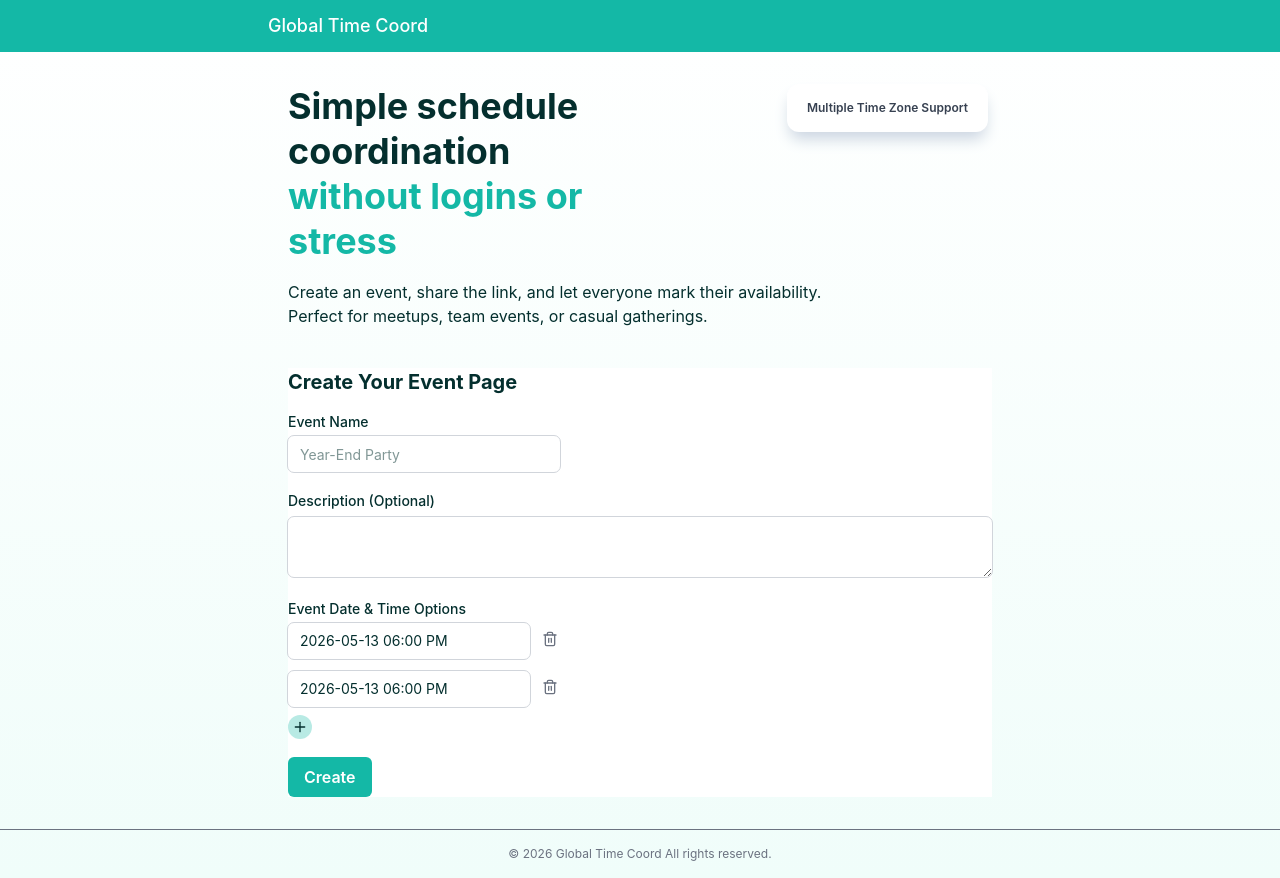
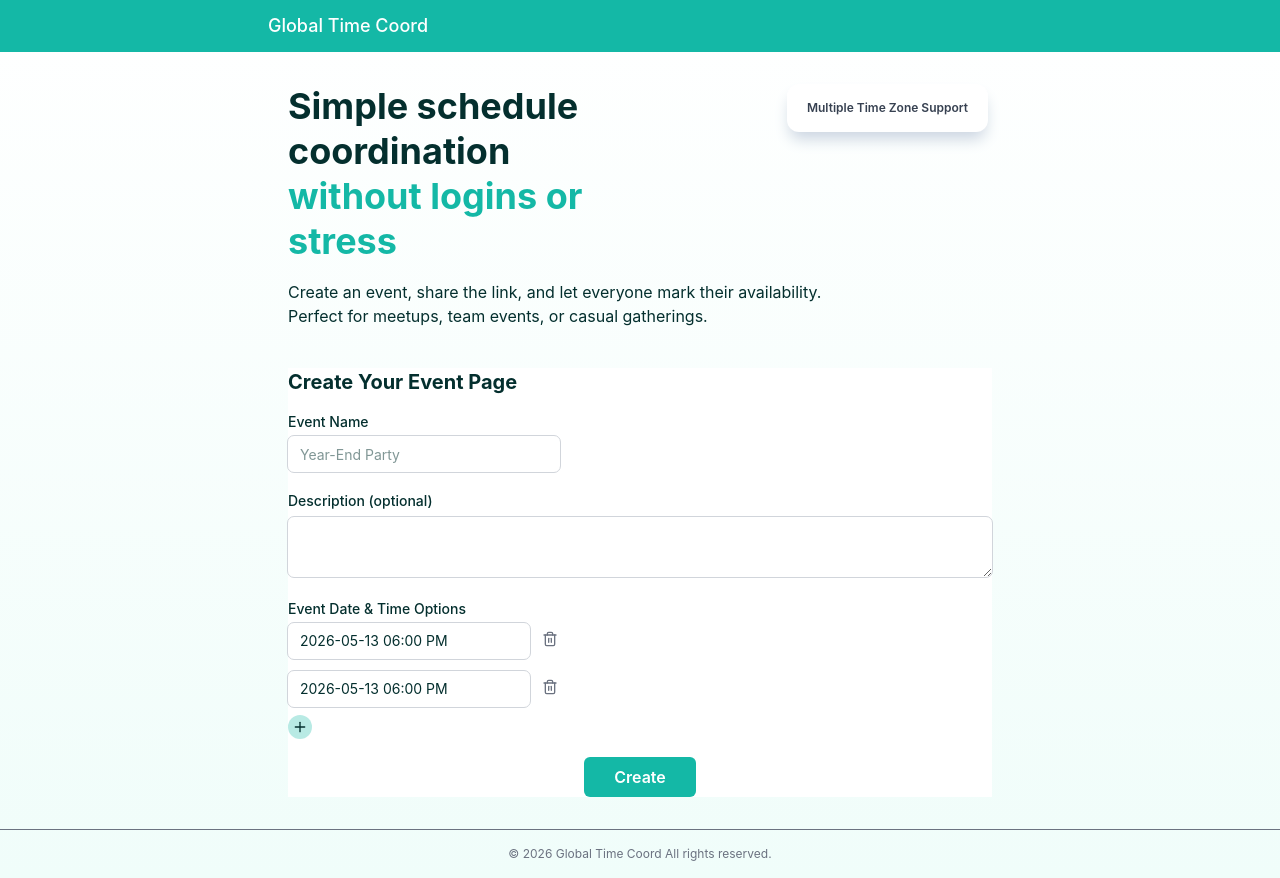
Before and after one commit to masuyama13/scheduling-polls, a React (Vite) app in the folder frontend/: page / in a window 1280 px wide. Built offline with nearby package versions, Linux system fonts and the light colour scheme.

Commit message:
Add form validation to event create form

```diff
--- a/frontend/src/components/EventCreateForm.tsx
+++ b/frontend/src/components/EventCreateForm.tsx
@@ -8,6 +8,12 @@ import axios from 'axios'
 type DateTimeOption = {
   id: string
   value: Date | null
+}
+
+type FormErrors = {
+  name?: string
+  dateTimeOptions?: string
+  submit?: string
 }
 
 const buildDefaultDateTime = () => {
@@ -27,6 +33,8 @@ export default function EventCreateForm() {
     {id: crypto.randomUUID(), value: defaultDateTime},
   ])
   const [lastSelectedDateTime, setLastSelectedDateTime] = useState(defaultDateTime)
+  const [errors, setErrors] = useState<FormErrors>({})
+  const [isSubmitting, setIsSubmitting] = useState(false)
 
   const handleDateTimeChange = (id: string, value: Date | null) => {
     setDateTimeOptions(prev =>
@@ -58,7 +66,21 @@ export default function EventCreateForm() {
       .filter((date): date is Date => date !== null)
       .map(date => ({starts_at: date.toISOString()}))
 
+    const nextErrors: FormErrors = {}
+    if (!name.trim()) {
+      nextErrors.name = 'Event name is required.'
+    }
+    if (timeOptions.length === 0) {
+      nextErrors.dateTimeOptions = 'At least one date and time option is required.'
+    }
+
+    setErrors(nextErrors)
+    if (Object.keys(nextErrors).length > 0) {
+      return
+    }
+
     try {
+      setIsSubmitting(true)
       await axios.post('http://localhost:3000/api/v1/events', {
         event: {
           name: name.trim(),
@@ -69,6 +91,16 @@ export default function EventCreateForm() {
       })
     } catch (error) {
       console.error('Error creating event:', error)
+      if (axios.isAxiosError<{ errors?: string[] }>(error)) {
+        const messages = error.response?.data.errors
+        setErrors({
+          submit: messages?.length ? messages.join(' ') : 'Failed to create the event. Please try again.',
+        })
+      } else {
+        setErrors({submit: 'Failed to create the event. Please try again.'})
+      }
+    } finally {
+      setIsSubmitting(false)
     }
   }
 
@@ -80,21 +112,31 @@ export default function EventCreateForm() {
         className="space-y-4"
       >
         <div>
+          <div className="flex items-center gap-4">
             <label htmlFor="event-name" className="block text-sm font-medium text-content-primary">
               Event Name
             </label>
+            {errors.name && (
+              <p className="text-xs text-status-danger">
+                {errors.name}
+              </p>
+            )}
+          </div>
           <input
             type="text"
             id="event-name"
             name="name"
             placeholder="Year-End Party"
             value={name}
-            onChange={e => setName(e.target.value)}
+            onChange={e => {
+              setName(e.target.value)
+              setErrors(prev => ({...prev, name: undefined, submit: undefined}))
+            }}
             className="mt-1 px-3 py-1.5 rounded-md border-default outline-1 outline-border-default placeholder:text-sm focus:outline-2 focus:outline-brand-primary"
           />
         </div>
         <label htmlFor="description" className="text-sm/6 font-medium text-content-primary">
-          Description (Optional)
+          Description (optional)
         </label>
         <div>
           <textarea
@@ -118,7 +160,10 @@ export default function EventCreateForm() {
                   timeIntervals={30}
                   dateFormat="yyyy-MM-dd hh:mm aa"
                   selected={item.value}
-                  onChange={(date: Date | null) => handleDateTimeChange(item.id, date)}
+                  onChange={(date: Date | null) => {
+                    handleDateTimeChange(item.id, date)
+                    setErrors(prev => ({...prev, dateTimeOptions: undefined, submit: undefined}))
+                  }}
                   className="block w-full mt-1 px-3 py-1.5 rounded-md bg-surface-panel text-base text-shadow-content-secondary outline-1 outline-border-default placeholder:text-content-secondary focus:outline-2 focus:outline-brand-primary sm:text-sm/6"
                 />
                 <button
@@ -138,12 +183,20 @@ export default function EventCreateForm() {
             <Plus size={16} />
           </div>
         </div>
+        {errors.submit && (
+          <p className="text-xs text-status-danger">
+            {errors.submit}
+          </p>
+        )}
+        <div className="flex justify-center">
           <button
             type="submit"
-          className="inline-flex items-center px-4 py-2 transition bg-brand-primary text-white font-semibold rounded-md hover:bg-brand-primary-hover focus:outline-none focus:ring-2 focus:ring-offset-2 focus:ring-brand-primary"
+            disabled={isSubmitting}
+            className="min-w-28 px-4 py-2 transition bg-brand-primary text-white font-semibold rounded-md hover:bg-brand-primary-hover focus:outline-none focus:ring-2 focus:ring-offset-2 focus:ring-brand-primary"
           >
-          Create
+            {isSubmitting ? 'Creating...' : 'Create'}
           </button>
+        </div>
       </form>
     </div>
   )
```
Lines whose indentation alone changed are shown as unchanged.
